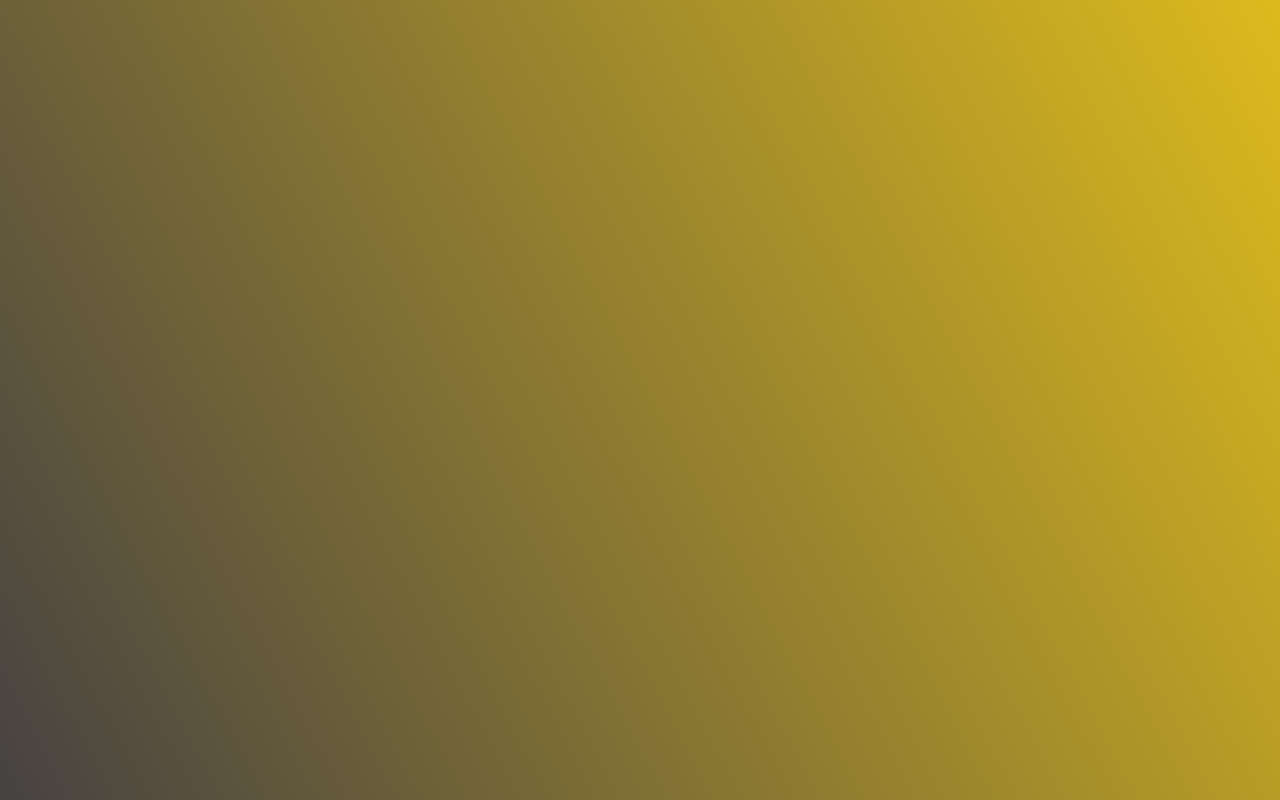
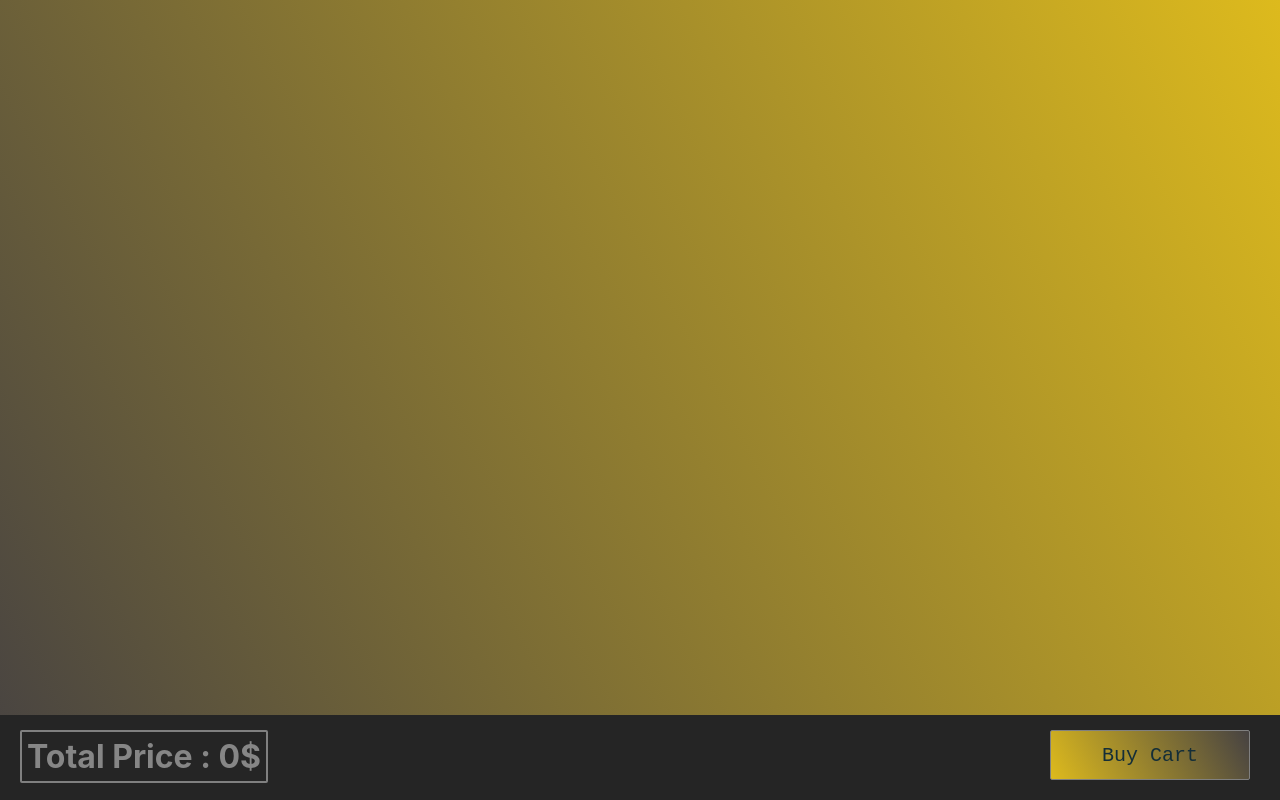
Before and after one commit to TinySmash/Gift-shop-react-app, a React (Create React App) app: page /cart in a window 1280 px wide. Built offline with nearby package versions, Linux system fonts and the light colour scheme; a web font is replaced by a local one.

Commit message:
added cart feature

```diff
--- a/src/actions/productActions.js
+++ b/src/actions/productActions.js
@@ -14,10 +14,10 @@ export const getProduct = (id) => {
 
 }
 
-export const getProductToCart = (id) => {
+export const getProductToCart = (product) => {
     return{
         type : 'GET_PRODUCT_TO_CART',
-        payload : id
+        payload : product
     }
 }
 
--- a/src/components/cart/cart.css
+++ b/src/components/cart/cart.css
@@ -0,0 +1,89 @@
+.cart-container-containerxd{
+    width: 100%;
+    position: absolute;
+    margin-bottom: 60px;
+}
+
+.cart-container{
+    width: 90%;
+    height: 200px;
+    margin-left: 5%;
+    margin-top: 10px;
+    border: 1px solid black;
+    border-radius: 5px;
+    margin-bottom: 75px;
+    position: relative;
+}
+
+#cart-img{
+    width: 25%;
+    height: 70%;
+    margin-top: 15px;
+    margin-left: 10px;
+    padding-left: 10px;
+    padding-top: 20px;
+    padding-right: 15px;
+    padding-bottom: 10px;
+    border: 1px solid rgb(56, 56, 56);
+    border-radius: 2px;
+    float: left;
+}
+
+.cart-info{
+    -webkit-text-stroke: 0.5px white;
+    transform: translateX(10px);
+    margin-top: 25px;
+}
+
+.total-price{
+    display: flex;
+    position: absolute;
+    margin-left: 20px;
+    border: 2px solid gray;
+    border-radius: 2px;
+    float: left;
+    padding: 5px;
+    margin-top: 0px;
+    color: #868686;
+}
+
+.buy-cart{
+    position: absolute;
+    right: 30px;
+    border: 2px solid gray;
+    float: left;
+    width: 200px;
+    height: 50px;
+    font-size: 20px;
+    border: 1px solid gray;
+    background: linear-gradient(62deg,#ddba1d,#464242);
+    cursor: pointer;
+    border-radius:2px ;
+    font-size: 20px;
+    font-family: 'Courier New', Courier, monospace;
+    color: rgb(20, 46, 56);
+}
+
+.cart-nav{
+    position: fixed;
+    width: 100%;
+    height: 70px;
+    background-color: #252525;
+    bottom: 0px;
+    padding-top: 15px;
+}
+
+
+
+@keyframes actionButtonsAnimation{
+    0%{background: linear-gradient(62deg,#ddba1d,#464242);color:rgb(20, 46, 56) ;}
+    50%{background: linear-gradient(117deg,#ddba1d,#464242);color:rgb(20, 46, 56) ;}
+    100%{background: linear-gradient(152deg,#464242,#ddba1d); color: black;}
+}
+
+.buy-cart:hover{
+    animation: actionButtonsAnimation;
+    animation-duration: 0.3s;
+    background: linear-gradient(152deg,#464242,#ddba1d);
+    color: black;
+}
--- a/src/components/cart/cart.js
+++ b/src/components/cart/cart.js
@@ -6,23 +6,51 @@ import {getCartProducts} from '../../actions/productActions'
 class Cart extends Component {
 
   state = {
+    cartProducts : [
 
+    ]
   }
 
   componentDidMount(){
     this.props.getCartProducts();
+    this.setState({
+      cartProducts : this.props.cartProducts
+    })
   }
 
 
   render() {
 
-    console.log(this.props);
+    const {cartProducts} = this.state;
+    let cartLength = cartProducts.length;
+    console.log(this.state);
+    let priceArray = [0];
+    const totalPrice = cartProducts.forEach(e => {
+      priceArray.push(e?.price)
+    })
+    const initialSum = priceArray.reduce((a, b) => Number(a) + Number(b));
+    const sum = initialSum.toFixed(2).replace(/(\.0+|0+)$/, '')
+    console.log(sum)
 
 
 
-    return (
-      <div>
-
+    return(
+      <div className="cart">
+        <div className="cart-container-containerxd">
+          {cartProducts.map((e) => {
+            return(
+              <div className="cart-container">
+                <img src={e?.picture} alt="img" id='cart-img'/>
+                <h1 className="cart-info">{e?.name}</h1>
+                <h1 className="cart-info">{e?.price}$</h1>
+              </div>
+            )
+          })}
+        </div>
+        <div className='cart-nav'>
+          <h1 className="total-price" >Total Price : {sum}$</h1>
+          <button className='buy-cart'>Buy Cart</button>
+        </div>
       </div>
     )
   }
--- a/src/components/productInfo/productInfo.js
+++ b/src/components/productInfo/productInfo.js
@@ -6,7 +6,7 @@ import { useEffect } from 'react';
 import { useNavigate } from 'react-router';
 
 
-const ProductInfo = ({ getProduct, products }, props) => {
+const ProductInfo = ({ getProduct, getProductToCart, products }) => {
     const { id } = useParams();
     const navigate = useNavigate();
     useEffect(() => {
@@ -19,7 +19,7 @@ const ProductInfo = ({ getProduct, products }, props) => {
 
     const addToCart = (e) => {
       e.preventDefault();
-      getProductToCart(currentProduct?.id);
+      getProductToCart(currentProduct);
       navigate("/")
     }
 
--- a/src/reducers/productsReducer.js
+++ b/src/reducers/productsReducer.js
@@ -64,7 +64,7 @@ export default  function(state = intialState, action){
                 product : state.products.filter(e => e.id == action.payload)
             }
         case 'GET_PRODUCT_TO_CART':
-            state.cartProducts.push(state.products(action?.payload - 1))
+            state.cartProducts.push(action.payload)
         case 'GET_CART_PRODUCTS':
             return {
                 ...state,
```
